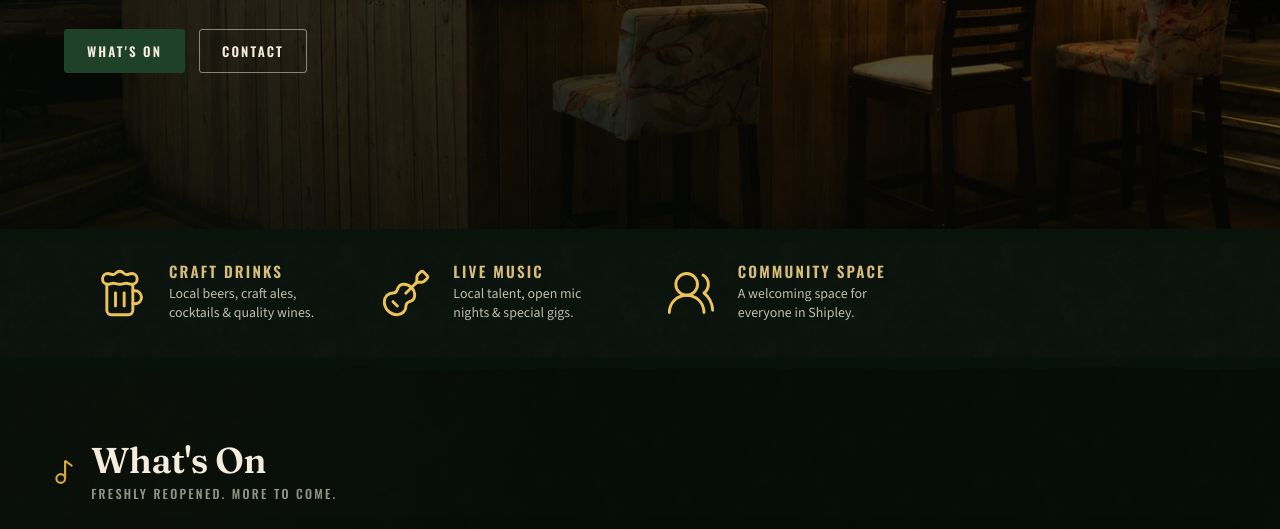
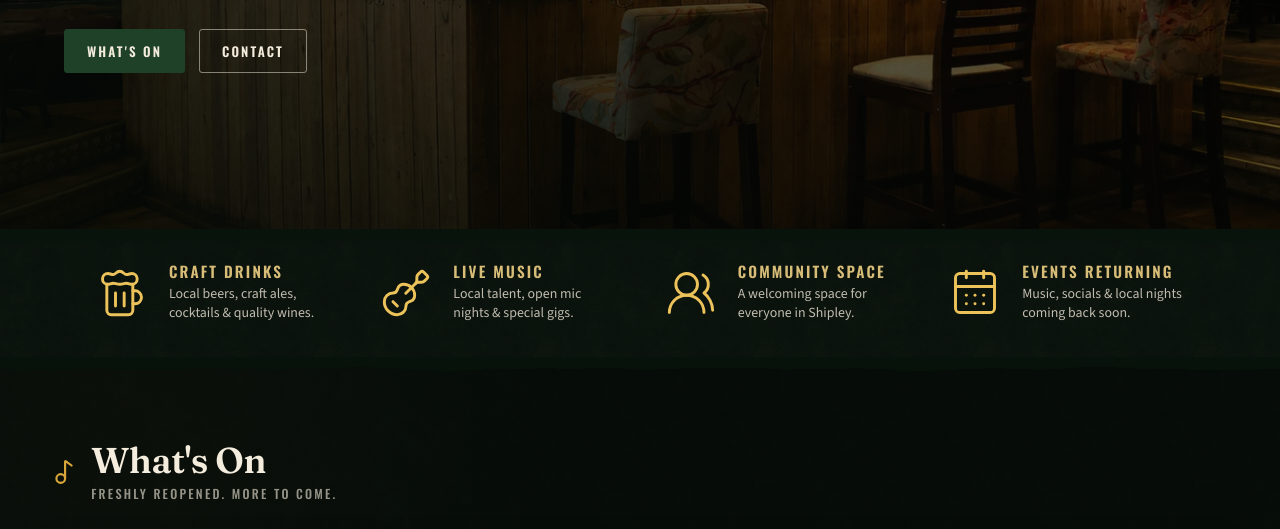
Before and after one commit to Bradderz6543/Reconnection, an Astro site: page / in a window 1280 px wide. Shown: the part 529-1058 px from the top of the page. Built offline with nearby package versions, Linux system fonts and the light colour scheme; Astro itself is replaced by a stand-in of ours.

Commit message:
Add events feature highlight

```diff
--- a/src/pages/index.astro
+++ b/src/pages/index.astro
@@ -39,6 +39,11 @@ const featureCards = [
     title: 'Community Space',
     text: 'A welcoming space for everyone in Shipley.',
     icon: UsersRound,
+  },
+  {
+    title: 'Events Returning',
+    text: 'Music, socials & local nights coming back soon.',
+    icon: CalendarDays,
   },
 ];
 
```
